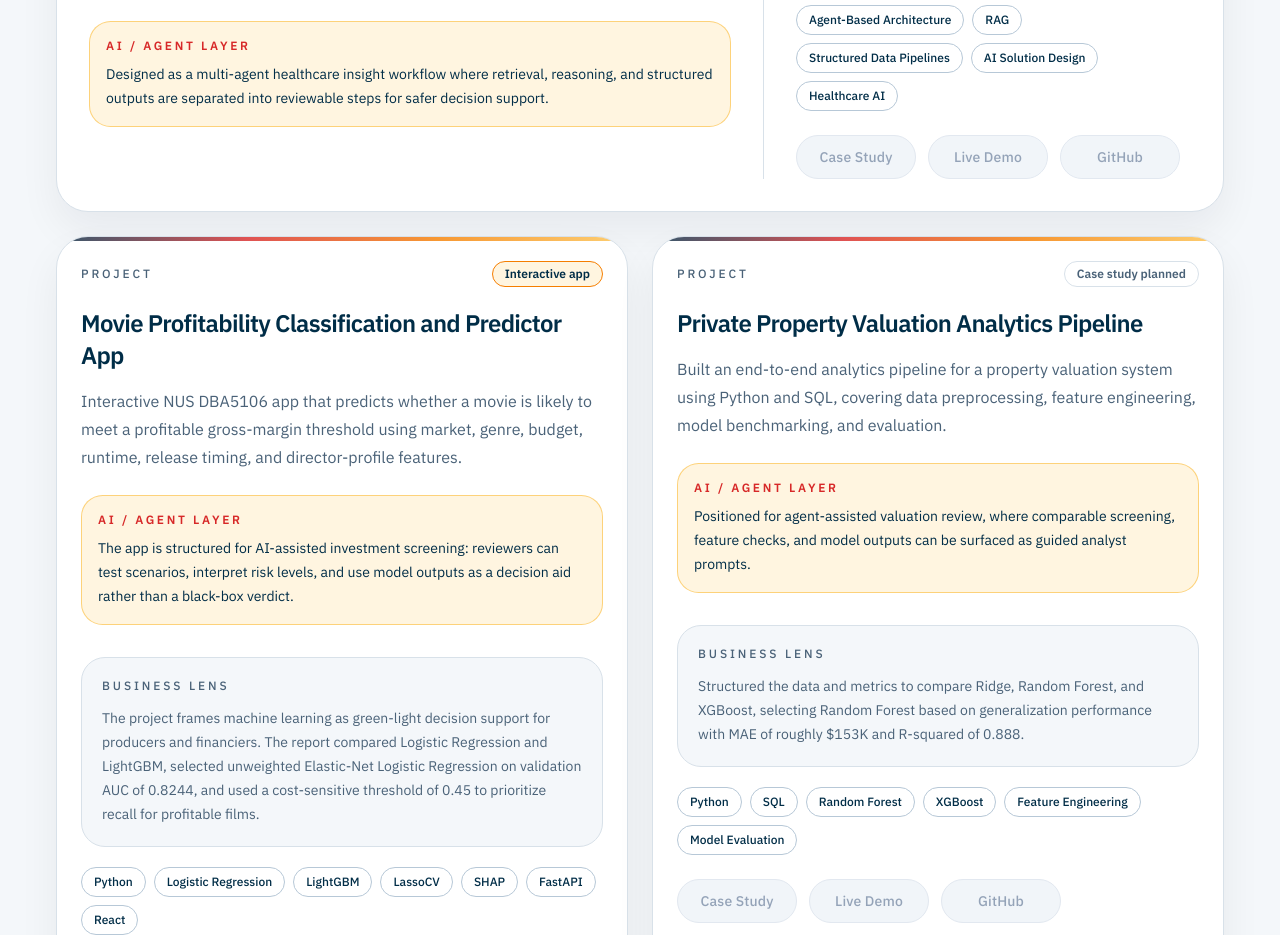
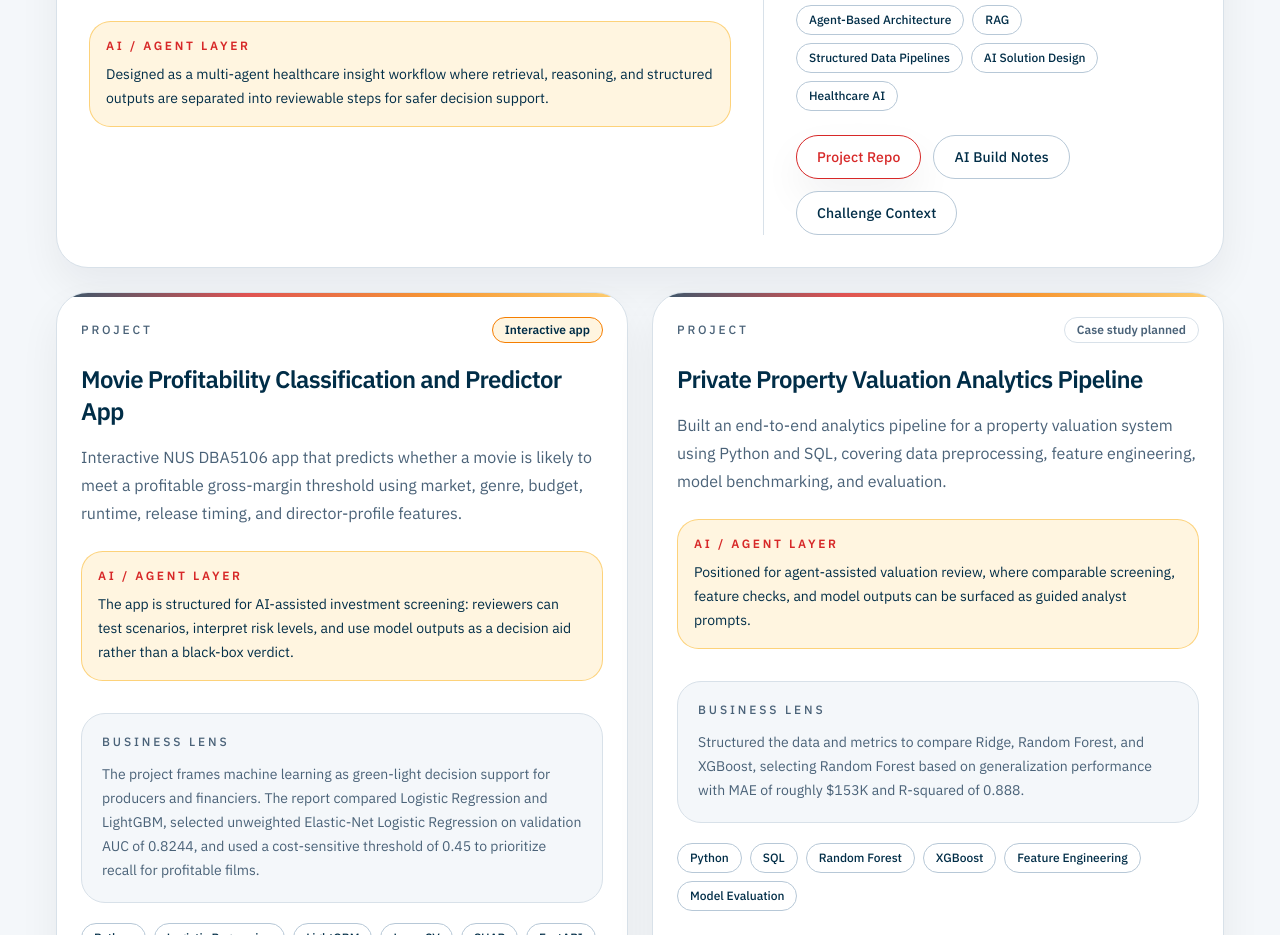
Before and after one commit to carloida/vercel_portfolio, a Next.js app: page / in a window 1280 px wide. Shown: the part 4880-5815 px from the top of the page. Built offline with nearby package versions, Linux system fonts and the light colour scheme; no server answers.

Commit message:
Wire healthcare AI project links

```diff
--- a/src/data/portfolio.ts
+++ b/src/data/portfolio.ts
@@ -15,6 +15,9 @@ const moviePredictorAppUrl =
 const qrmPortfolioAppUrl =
   process.env.NEXT_PUBLIC_QRM_PORTFOLIO_URL ??
   "https://github.com/carloida/portfolio_msba_QRMportfolio";
+
+const healthcareAiRepoUrl =
+  "https://github.com/AI-Innovation-Challenge-2502/med-seal-rad";
 
 export const navigation: NavItem[] = [
   { label: "Home", href: "#home" },
@@ -264,9 +267,20 @@ export const projects: Project[] = [
     ],
     featured: true,
     actions: [
-      { label: "Case Study" },
-      { label: "Live Demo" },
-      { label: "GitHub" }
+      {
+        label: "Project Repo",
+        href: healthcareAiRepoUrl,
+        external: true
+      },
+      {
+        label: "AI Build Notes",
+        href: `${healthcareAiRepoUrl}#readme`,
+        external: true
+      },
+      {
+        label: "Challenge Context",
+        href: "#about"
+      }
     ]
   },
   {
```
